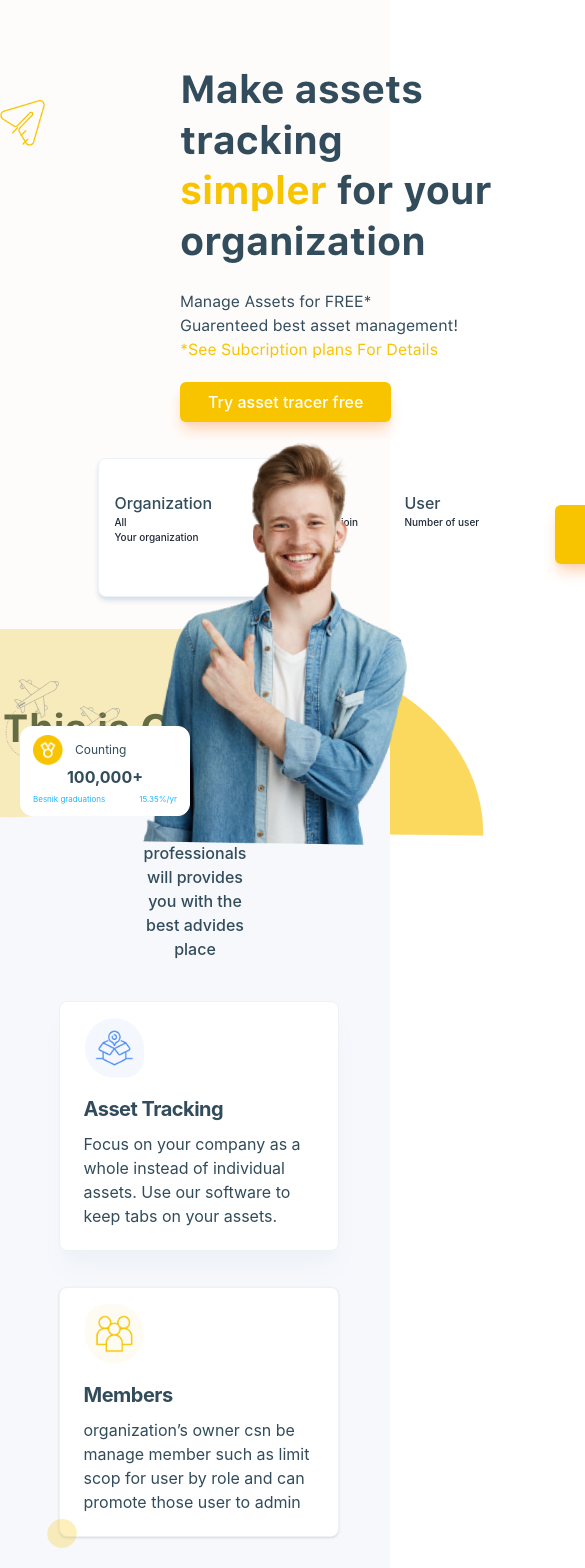
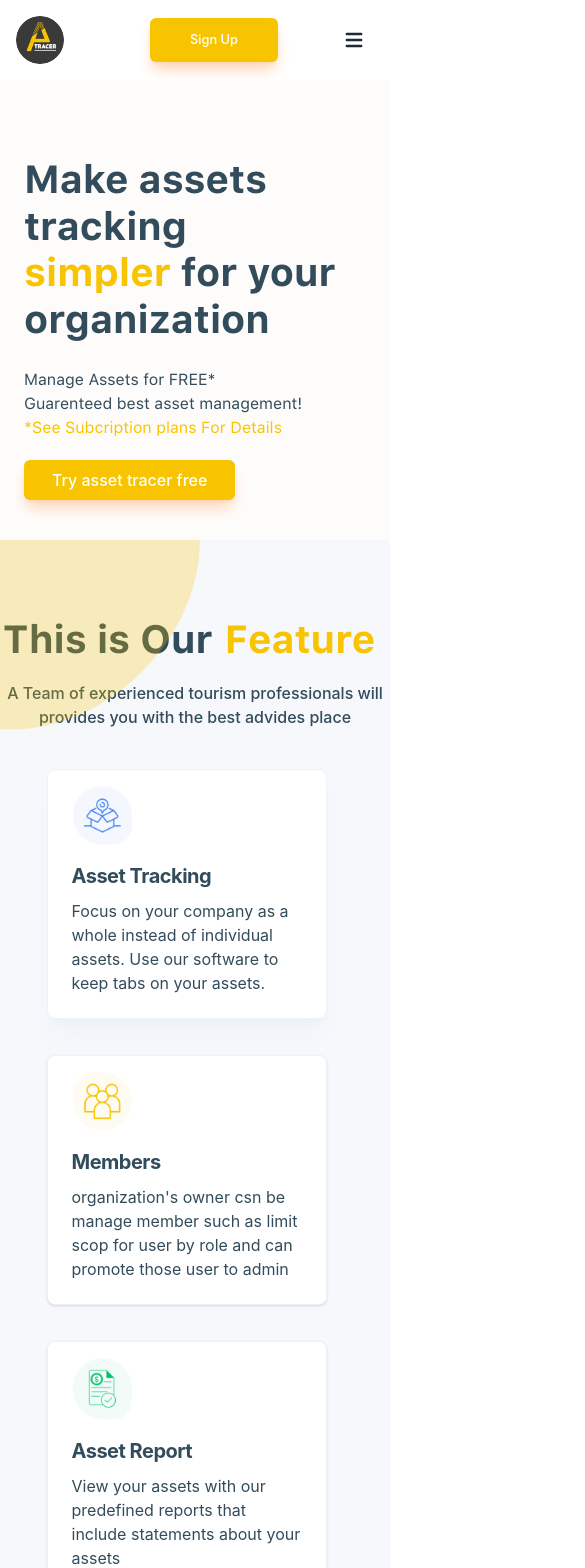
Before and after one commit to mengchhundev/asset-tracer-ui, a React (Vite) app: page / in a window 390 px wide. Shown: the top 1568 px of the page, 585 px wide, since content can reach past the window. Built offline with nearby package versions, Linux system fonts and the light colour scheme.

Commit message:
Done Landing About Contact page with responsive and navbar

```diff
--- a/src/components/InsideComponent/ContactusComponent.jsx
+++ b/src/components/InsideComponent/ContactusComponent.jsx
@@ -5,11 +5,13 @@ import email from "../../assets/images/ContactUs/email.png";
 import Phone from "../../assets/images/ContactUs/Phone.png";
 import facebook from "../../assets/images/ContactUs/facebook.png";
 import FooterComponent from "../LandingComponent/FooterComponent";
+import NavbarComponent from "../LandingComponent/NavbarComponent";
 
 export default function ContactusComponent() {
   return (
     <>
-      <div class="bg-bgpink">
+    <NavbarComponent/>
+      <div class="bg-bgpink pt-[60px]">
         <div class="grid lg:grid-cols-12 sm:grid-cols-1 gap-1">
           <div class=" col-span-7 ">
             <div className="relative w-[90%] mx-auto hidden md:block mt-14">
--- a/src/components/LandingComponent/LandingComponent.jsx
+++ b/src/components/LandingComponent/LandingComponent.jsx
@@ -23,20 +23,23 @@ import Iconlist from "../../assets/images/PictureLanding/Iconlist.png";
 import Iconassets from "../../assets/images/PictureLanding/Iconassets.png";
 import Iconreport from "../../assets/images/PictureLanding/Iconreport.png";
 import Iconbackup from "../../assets/images/PictureLanding/Iconbackup.png";
+import Vector from "../../assets/images/PictureLanding/Vector.png";
 import FooterComponent from './FooterComponent';
+import NavbarComponent from './NavbarComponent';
 
 export default function LandingComponent() {
   return (
     <>
-    <div class="bg-bgpink">
-        <div class="grid lg:grid-cols-12 sm:grid-cols-1 gap-1">
+     <NavbarComponent/>
+    <div class="bg-bgpink pt-[90px]">
+        <div class="grid grid-cols-1 lg:grid-cols-12 md:grid-cols-12 sm:grid-cols-1 ">
           <div class="text-left col-span-6 mt-12 ">
-            <div class="w-[85%] ml-[180px] ">
+            <div class="w-[85%] lg:ml-[180px] md:ml-[60px] sm:ml-[40px] ml-6">
             <div class="text-4xl my-3 font-sp-pro-text-bold text-text-color">
               Make assets
-              <div class="-my-2">tracking</div>
+              <div class="-my-3">tracking</div>
               <div>
-              <div class="text-pending -my-2">simpler <span class="text-text-color">for your</span></div>
+              <div class="text-pending -my-3">simpler <span class="text-text-color">for your</span></div>
               </div>
               organization
             </div>
@@ -45,36 +48,34 @@ export default function LandingComponent() {
              <div>Guarenteed best asset management!</div>
              <div class="text-pending">*See Subcription plans For Details</div>
             </div>
-            <div class=" ">
+            <div class="lg:pb-0 md:pb-10 sm:pb-10 pb-10 ">
             <button
               type="button"
-              class="px-7 py-2 text-textwhite rounded-md bg-pending font-medium text-md text-center mr-14 shadow-lg hover:bg-hoveryellow shadow-shadow"
+              class=" px-7 py-2 text-textwhite rounded-md bg-pending font-medium text-md text-center mr-14 shadow-lg hover:bg-hoveryellow shadow-shadow"
             >
               Try asset tracer free
             </button>
             </div>
             </div>
           </div>
-
-
           <img
               src={Send}
               alt=""
-              class="absolute top-[100px] 2xl:ml-[840px] xl:ml-[700px] lg:ml-[600px] w-[45px] md:ml-[600px] sm:ml-[500px]"
+              class="hidden lg:block absolute top-[170px] 2xl:ml-[840px] xl:ml-[700px] lg:ml-[600px] w-[45px] md:ml-[600px] sm:ml-[500px]"
             />
           <div class=" col-span-6 relative sm:grid-cols-1">
             <img src={Icon} alt="" class="absolute top-[273px] w-[48px]" />
 
             <div
               href="#"
-              class="absolute ml-[20px] z-50 block px-3 py-2 bg-white border border-white rounded-xl top-[300px] w-[170px] h-[90px]"
+              class=" hidden md:block absolute ml-[20px] z-30 px-3 py-2 bg-white border border-white rounded-xl top-[300px] w-[170px] h-[90px]"
             >
               <ul class=" text-text-color list-inside ">
                 <li class="flex items-center">
                   <img
                     src={Outline}
                     alt=""
-                    class="w-[20px] absolute z-50 ml-[5px]"
+                    class="w-[20px] absolute ml-[5px]"
                   />
                   <img src={Iconinline} alt="" class="w-[30px] " />
                   <div class="px-3 text-xs">Counting</div>
@@ -90,16 +91,16 @@ export default function LandingComponent() {
             <img
               src={Grouplanding}
               alt=""
-              class="absolute w-[450px] top-[228px] ml-[60px]"
+              class="absolute hidden sm:block w-[450px] lg:top-[228px]  md:top-[255px]  top-[228px] lg:ml-[64px] md:-ml-[10px] sm:-ml-[5px]"
             />
             <img
               src={Peoplelanding}
               alt=""
-              class="w-[330px] z-40 absolute top-[10px] ml-[120px]"
+              class="w-[330px] z-10 absolute top-[10px] ml-[120px] hidden md:block lg:ml-[130px] md:ml-[40px] sm:-ml-[5px]"
             />
+            </div>
           </div>
-        </div>
-        <div class="py-8">
+          <div class="py-8 hidden lg:block">
           <div
             href="#"
             class=" w-[50%] mx-auto py-8 bg-white border border-gray-200 rounded-lg shadow-md shadow-gray-light"
@@ -108,24 +109,24 @@ export default function LandingComponent() {
               <ul class="font-medium flex ">
                 <li>
                   <div class="w-[150px] ml-4">
-                  <div href="#" class="block text-left text-text-color">
-                   Organization
+                  <div href="#" class="flex text-left text-text-color list-inside">
+                   Organization  <img src={Vector} alt="" class="w-[10px] h-2 ml-2 mt-[10px]" />
                   </div>
                   <div class="text-[10px] text-left">All <div>Your organization</div></div>
                   </div>
                 </li>
                 <li>
                 <div class="w-[100px]">
-                  <div href="#" class="block text-left text-text-color">
-                  Date
+                  <div href="#" class="text-left text-text-color flex">
+                  Date  <img src={Vector} alt="" class="w-[10px] h-2 ml-2 mt-[10px]" />
                   </div>
                   <div class="text-[10px] text-left">When you have join us</div>
                   </div>
                 </li>
                 <li>
                 <div class="w-[150px] ml-10">
-                  <div href="#" class="block text-left text-text-color">
-                   User
+                  <div href="#" class="flex text-left text-text-color">
+                   User <img src={Vector} alt="" class="w-[10px] h-2 ml-2 mt-[10px]" />
                   </div>
                   <div class="text-[10px] text-left">Number of user</div>
                   </div>
@@ -144,20 +145,21 @@ export default function LandingComponent() {
             </div>
           </div>
         </div>
-      </div>
-
+        </div>
+                                                          {/* FeatureComponent */}
 
       <div class="bg-bgsecondary py-0 relative">
-        <img src={Ellipseside} alt="" class="w-[200px] absolute" />
+        <img src={Ellipseside} alt="" class="w-[200px] absolute " />
+
         <img
           src={Ellipse}
           alt=""
-          class="absolute top-[70px] w-[70px] ml-[250px]"
+          class="absolute top-[70px] w-[70px] ml-[250px] hidden lg:block"
         />
            <img
           src={Element}
           alt=""
-          class="absolute 2xl:ml-[1100px] xl:ml-[900px] lg:ml-[720px] sm:ml-[500px] top-[50px] w-[120px]"
+          class="absolute hidden md:block 2xl:ml-[1100px] xl:ml-[900px] lg:ml-[720px] sm:ml-[500px] top-[50px] w-[120px]"
         />
         <div class="pt-[70px]">
           <div class="text-4xl font-sp-pro-text-bold text-text-color text-center">
@@ -165,7 +167,7 @@ export default function LandingComponent() {
             <span class="text-pending px-3">Feature</span>
           </div>
         </div>
-        <div class="text-md w-[30%] font-medium text-text-color text-center mx-auto py-3 mb-7">
+        <div class="text-md lg:w-[30%] md:w-[50%] sm:w-[60%] w-[100%] font-medium text-text-color text-center mx-auto py-3 mb-7">
           A Team of experienced tourism professionals will provides you with the
           best advides place
         </div>
@@ -173,12 +175,12 @@ export default function LandingComponent() {
         {/* Card */}
 
         <div class="gap-6 grid grid-cols-1 md:grid-cols-2 lg:grid-cols-3 w-[70%] mx-auto ">
-          <div class="mb-3 text-left text-text-color relative ">
+          <div class="mb-3 text-left text-text-color relative lg:ml-0 md:-ml-[30px] sm:ml-[80px] -ml-3 ">
             <div
               href="#"
               class="block px-6 pb-6 bg-white border border-gray-200 rounded-lg shadow-xl shadow-gray-200 z-50 w-[280px] h-[250px] "
             >
-              <img src={Frame} alt="" class="w-[60px] py-4" />
+              <img src={Frame} alt="" class="w-[60px] py-4 " />
               <h5 class="mb-2 text-xl font-bold tracking-tight text-text-color ">
               Asset Tracking
               </h5>
@@ -187,7 +189,7 @@ export default function LandingComponent() {
               </p>
             </div>
           </div>
-          <div class="mb-3 text-text-color text-left">
+          <div class="mb-3 text-text-color text-left lg:ml-0 md:ml-[0px] sm:ml-[80px] -ml-3">
             <div
               href="#"
               class="block w-[280px] h-[250px] px-6 pb-6 bg-white border border-gray-200 rounded-lg shadow "
@@ -197,11 +199,11 @@ export default function LandingComponent() {
                 Members
               </h5>
               <p class="font-normal text-text-color ">
-              organization’s owner csn be manage member such as limit scop for user by role and can promote those user to admin
+              organization's owner csn be manage member such as limit scop for user by role and can promote those user to admin
               </p>
             </div>
           </div>
-          <div class="mb-3 text-text-color text-left">
+          <div class="mb-3 text-text-color text-left lg:ml-0 md:ml-[120px] sm:ml-[80px] -ml-3">
             <div
               href="#"
               class="block w-[280px] h-[250px] px-6 pb-6 bg-white border border-gray-200 rounded-lg shadow "
@@ -217,20 +219,20 @@ export default function LandingComponent() {
           </div>
         </div>
         {/* ++++++++++++++++++++++++++++++++++++++++   One Card  +++++++++++++++++++++++++++++++++++++++++++ */}
-        <div class="grid grid-cols-12 xl:grid-cols-12 sm:grid-cols-1 py-[100px]">
+        <div class="grid grid-cols-1 xl:grid-cols-12 lg:grid-cols-12 md:grid-cols-1 sm:grid-cols-1 py-[100px]">
 
           <div class="col-span-5 ">
           <img
               src={Ellipse}
               alt=""
-              class="absolute top-[890px] w-[30px] ml-[12%]"
+              class="absolute top-[890px] w-[30px] ml-[12%] hidden lg:block"
             />
-            <div class="w-[70%] xl:mx-[40%] lg:mx-auto md:mx-auto sm:mx-auto">
+            <div class="w-[70%] ml-8 xl:mx-[40%] lg:mx-[40%] md:mx-auto sm:mx-auto">
             <div class="text-left text-4xl font-sp-pro-text-bold text-text-color">
               What people say
-              <div class="text-pending">about us.</div>
+              <div class="text-pending -my-3">about us.</div>
             </div>
-            <div class="text-text-color mt-5 text-left sp-pro-text-regular">
+            <div class="text-text-color mt-5 text-left sp-pro-text-regular lg:mb-0 md:mb-12 sm:mb-12 mb-12">
              Our Clients send us bunch of smilies with our System and we love them.
             </div>
             </div>
@@ -240,20 +242,20 @@ export default function LandingComponent() {
               <img
                 src={Elementleft}
                 alt=""
-                class="absolute -top-[100px] w-[120px] ml-[480px] z-50"
+                class="absolute -top-[100px] w-[120px] ml-[480px] z-40 hidden sm:block"
               />
             <div class="relative">
             <img
                 src={Image}
                 alt=""
-                class="absolute -top-[20px] w-[50px] ml-[130px] z-50"
+                class="absolute -top-[20px] w-[50px] ml-[130px] z-40 hidden md:block"
               />
 
-              <div class="mb-3 text-left text-text-color w-[380px] ml-[150px] absolute z-20 ">
+              <div class="mb-3 text-left text-text-color lg:ml-[150px] md:ml-[150px] sm:ml-[100px]  ml-9 relative z-20 ">
 
                 <div
                   href="#"
-                  class="block px-6 py-6 bg-white border border-gray-200 rounded-lg shadow-2xl shadow-[#cbc6c6] "
+                  class="block px-6 py-6  lg:w-[385px] md:w-[385px] sm:w-[385px] w-[300px] lg:h-[240px] md:h-[240px] sm:h-[240px] h-[300px] bg-white border border-gray-200 rounded-lg shadow-2xl shadow-[#cbc6c6] "
                 >
                   <div class="font-normal text-text-color ">
                   “Asset Tracer can help organizations optimize their asset utilization and reduce costs by
@@ -267,10 +269,10 @@ export default function LandingComponent() {
                 </div>
               </div>
 
-              <div class="mb-3  text-left text-text-color w-[380px] top-[70px] ml-[190px] relative">
+              <div class="mb-3 text-left text-text-color top-[70px] ml-[190px] lg:ml-[185px] md:ml-[190px] sm:ml-[140px] absolute">
                 <div
                   href="#"
-                  class="block px-6 py-6 bg-[#F7F8FC] border border-gray-200 rounded-lg shadow "
+                  class=" hidden sm:block px-6 py-6 bg-[#F7F8FC] w-[380px] h-[240px] border border-gray-200 rounded-lg shadow "
                 >
                   <div class="font-normal text-gray-700 ">
                   “Asset Tracer can help organizations optimize their asset utilization and reduce costs by
@@ -285,7 +287,7 @@ export default function LandingComponent() {
                 <img
                   src={Ellipse}
                   alt=""
-                  class="absolute top-[95px] w-[80px] ml-[310px]"
+                  class="absolute hidden sm:block top-[95px] w-[80px] ml-[310px]"
                 />
               </div>
             </div>
@@ -293,7 +295,7 @@ export default function LandingComponent() {
         </div>
       </div>
 
-                                                        {/* FeatureComponent */}
+                                                    {/* BenefitComponent */}
 
       <div class="bg-bgpink relative py-8">
         <div>
@@ -305,12 +307,12 @@ export default function LandingComponent() {
           <img
             src={Ellipse}
             alt=""
-            class="w-[50px] absolute top-[410px] right-[270px]"
+            class="w-[50px] absolute top-[410px] right-[270px] hidden md:block"
           />
           <img
             src={Ellipse}
             alt=""
-            class="absolute top-[30px] w-[70px] ml-[50px]"
+            class="absolute top-[30px] w-[70px] ml-[50px] hidden md:block"
           />
 
           <img
@@ -334,9 +336,10 @@ export default function LandingComponent() {
 
         <div class="w-[65%] h-[650px] mx-auto mt-5 relative">
           <div class="relative">
-            <div class="w-[60%] h-[150px] absolute z-10 m-auto left-0 right-0 top-[80px]">
+            <div class="lg:w-[60%] md:w-[80%] sm:w-[90%] w-[80%] h-[150px] absolute z-10 m-auto left-0 right-0 top-[80px]">
               <div class="grid grid-cols-1 sm:grid-cols-12">
                 <div class="col-span-6">
+                  <div class="">
                   <div class="mb-2 font-semibold text-text-color ">
                     <ul class="max-w-md text-xl space-y-1 text-text-color list-inside ">
                       <li class="flex items-center">
@@ -366,9 +369,11 @@ export default function LandingComponent() {
                     </li>
                     </div>
                   </ul>
+                  </div>
                 </div>
 
                 <div class="col-span-6">
+                <div class="hidden md:block">
                   <div class="mb-2 text-lg font-semibold text-text-color ">
                     <ul class="max-w-md space-y-1 text-text-color list-inside ">
                       <li class="flex items-center">
@@ -409,6 +414,7 @@ export default function LandingComponent() {
                   </div>
                     </div>
                   </ul>
+                  </div>
                 </div>
               </div>
             </div>
@@ -417,7 +423,7 @@ export default function LandingComponent() {
           </div>
 
           <div class="">
-            <div class="w-[60%] h-[150px] absolute z-20 m-auto left-0 right-0 top-[380px]">
+            <div class="lg:w-[60%] md:w-[80%] sm:w-[90%] w-[80%] h-[150px] absolute z-20 m-auto left-0 right-0 top-[380px]">
               <div class="grid grid-cols-1 sm:grid-cols-12">
                 <div class="col-span-6">
                   <div class="mb-2 text-lg font-semibold text-text-color ">
@@ -450,6 +456,7 @@ export default function LandingComponent() {
                 </div>
 
                 <div class="col-span-6">
+                  <div class="hidden md:block">
                   <div class="mb-2 text-lg font-semibold text-text-color ">
                     <ul class="max-w-md space-y-1 text-text-color list-inside ">
                       <li class="flex items-center">
@@ -472,6 +479,7 @@ export default function LandingComponent() {
                     </div>
                   </ul>
                 </div>
+                </div>
               </div>
             </div>
             <img
@@ -482,13 +490,12 @@ export default function LandingComponent() {
           </div>
         </div>
       </div>
-                                                      {/* BenefitComponent */}
 
       <div class="bg-[#F4F4F4] relative py-16 pb-24">
           <div class="grid 2xl:grid-cols-12 xl:grid-cols-12 lg:grid-cols-1 md:grid-cols-1 ">
             <div class="col-span-7 ">
-            <div class="w-[95%] h-[300px] mx-auto bg-primarywhite md:ml-[50px] relative">
-              <div class="order-1">
+            <div class="hidden lg:block w-[95%] h-[315px] mx-auto bg-white md:ml-[50px] relative">
+              <div class="order-1 relative">
               <img
                 src={girlimage}
                 alt=""
@@ -498,12 +505,12 @@ export default function LandingComponent() {
               </div>
             </div>
             <div class="col-span-5 ">
-            <div class="w-[90%] h-[300px] mx-auto bg-primarywhite mr-[90px] relative ">
-              <div class="w-[500px] order-2">
-                <div class="text-3xl text-left font-sp-pro-text-bold text-text-color pt-[50px] ">
+            <div class="lg:w-[475px] md:w-[690px] sm:w-[570px] w-[375px] lg:h-[315px] md:h-[315px] sm:h-[315px] h-[400px] mx-auto lg:ml-0 md:ml-10 sm:ml-9 ml-0 bg-white mr-[90px] relative ">
+              <div class="w-[500px] mx-auto lg:ml-0 md:ml-14 sm:ml-14 ml-10">
+                <div class=" text-3xl lg:w-[100%] md:w-[100%] sm:w-[100%] w-[60%] text-left font-sp-pro-text-bold text-text-color pt-[45px] ">
                   Create your accounted today and get started for free!
                 </div>
-                <div class="text-text-color py-5 text-left">
+                <div class="text-text-color py-3 text-left">
                 Manage Assets for FREE*
                <div> Guaranteed best asset management!</div>
               <div class="text-pending"> * See Subscription P lans for Details </div>
@@ -511,7 +518,7 @@ export default function LandingComponent() {
               </div>
 
               <div class="w-full flex flex-col md:flex-row py-3">
-                <div class="">
+                <div class="lg:ml-0 md:ml-[55px] sm:-ml-[150px] ml-[40px]">
                   <button
                     type="button"
                     class=" py-2 rounded-md text-textwhite bg-pending hover:bg-hoveryellow font-medium text-sm px-8 text-center mr-10 shadow-lg shadow-shadow"
--- /dev/null
+++ b/src/components/LandingComponent/NavbarComponent.jsx
@@ -0,0 +1,63 @@
+import React from 'react'
+import Logo from "../../assets/images/PictureLanding/Logo.jpg";
+
+export default function NavbarComponent() {
+  return (
+    <>
+    <nav class="bg-white fixed w-full z-50 top-0 left-0 border-b border-white ">
+  <div class="max-w-screen-xl flex flex-wrap items-center justify-between mx-auto p-4">
+  <div class=" ">
+            <img src={Logo} alt="" class="h-12 w-12 mr-10 rounded-full" />
+          </div>
+  <div class="flex md:order-2">
+
+  <button
+            type="button"
+            class="text-textwhite rounded-md bg-secondaryyellow font-medium text-sm px-10 py-3 text-center mr-14 hover:bg-hoveryellow shadow-lg shadow-shadow"
+          >
+            Sign Up
+          </button>
+      <button data-collapse-toggle="navbar-sticky" type="button" class="inline-flex items-center p-2 text-sm text-gray-500 rounded-lg lg:hidden" aria-controls="navbar-sticky" aria-expanded="false">
+        <span class="sr-only">Open main menu</span>
+        <svg class="w-6 h-6" aria-hidden="true" fill="currentColor" viewBox="0 0 20 20" xmlns="http://www.w3.org/2000/svg"><path fill-rule="evenodd" d="M3 5a1 1 0 011-1h12a1 1 0 110 2H4a1 1 0 01-1-1zM3 10a1 1 0 011-1h12a1 1 0 110 2H4a1 1 0 01-1-1zM3 15a1 1 0 011-1h12a1 1 0 110 2H4a1 1 0 01-1-1z" clip-rule="evenodd"></path></svg>
+      </button>
+  </div>
+  <div class="items-center justify-between hidden w-full lg:block md:w-auto md:order-1" id="navbar-sticky">
+    <ul class="flex flex-col p-4 md:p-0 mt-4 font-medium border border-gray-light rounded-lg md:flex-row md:space-x-8 md:mt-0 md:border-0 md:bg-white ">
+    <li>
+        <div href="#" class="block py-2 px-3 text-textblack mx-auto">
+                Home
+              </div>
+        </li>
+        <li>
+        <div href="#" class="block py-2 px-3 text-textblack ">
+                Feature
+              </div>
+        </li>
+        <li>
+        <div href="#" class="block py-2 px-3 text-textblack ">
+                Benefits
+              </div>
+        </li>
+        <li>
+        <div href="#" class="block py-2 px-3 text-textblack ">
+                Our team
+              </div>
+        </li>
+        <li>
+        <div href="#" class="block py-2 px-3 text-textblack ">
+                About us
+              </div>
+        </li>
+        <li>
+        <div href="#" class="block py-2 px-3 text-textblack">
+                Contact us
+              </div>
+        </li>
+    </ul>
+  </div>
+  </div>
+</nav>
+    </>
+  )
+}
```
Also changed, not shown: src/components/InsideComponent/AboutpageComponent.jsx (+5 -3 lines), tailwind.config.js (+6 -6 lines).
